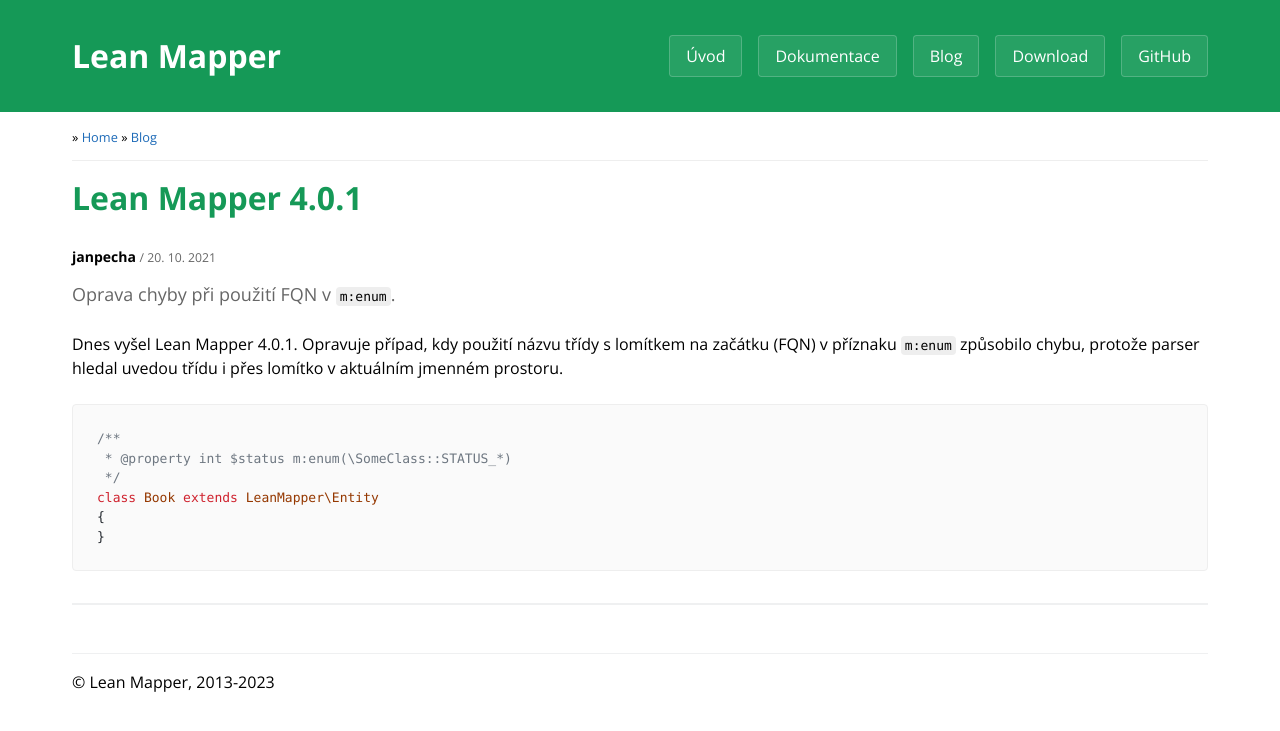
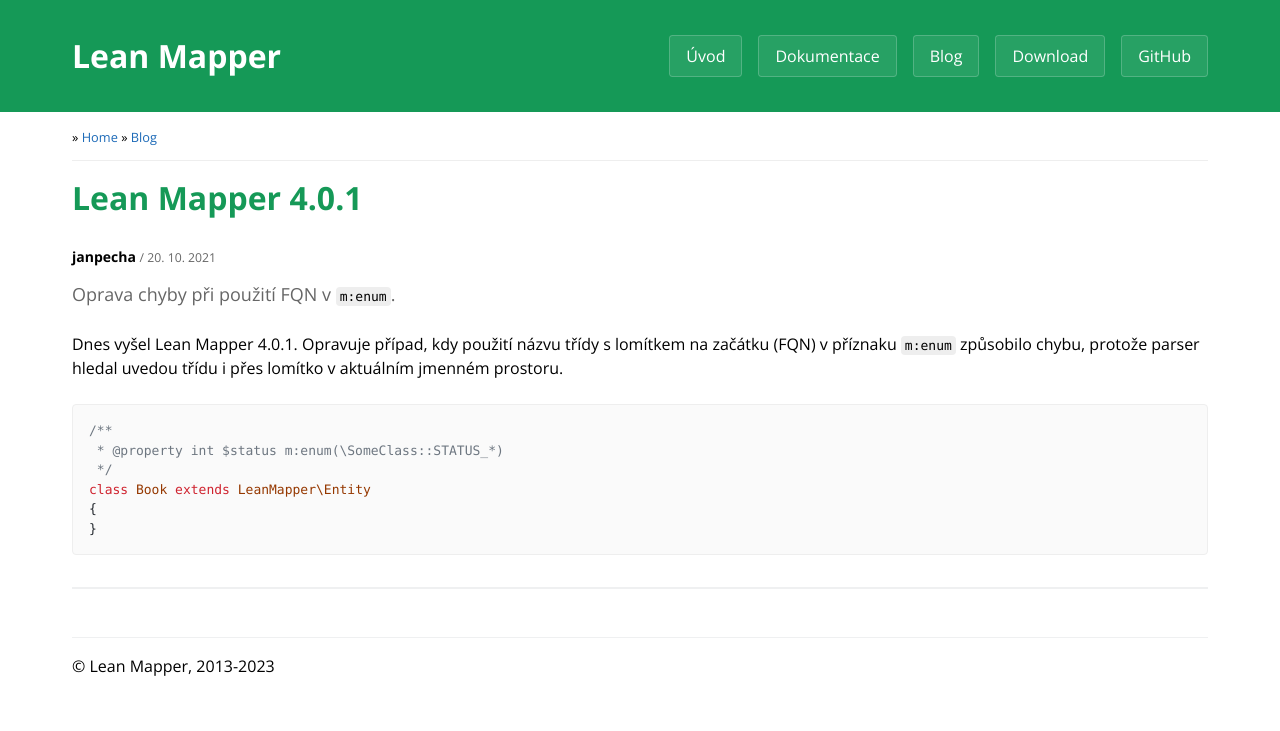
Before and after one commit to LeanMapper/LeanMapper.github.io, a Jekyll site: the page built from _posts/2021-10-20-leanmapper-4-0-1.md, in a window 1280 px wide. Shown: the top 731 px of the page. Built offline with Jekyll 4.4.1, drawn with Linux system fonts in a browser that asks for light colours; comment, search, counter and statistics services are not loaded.

Commit message:
CSS: mainContent - updated <pre>

```diff
--- a/_sass/_mainContent.scss
+++ b/_sass/_mainContent.scss
@@ -71,7 +71,7 @@
 
 .main-content .highlight pre,
 .main-content pre {
-	padding: 1.5rem 1.5rem;
+	padding: 1rem;
 	overflow: auto;
 	font-size: 0.8125rem;
 	line-height: 1.5;
```
